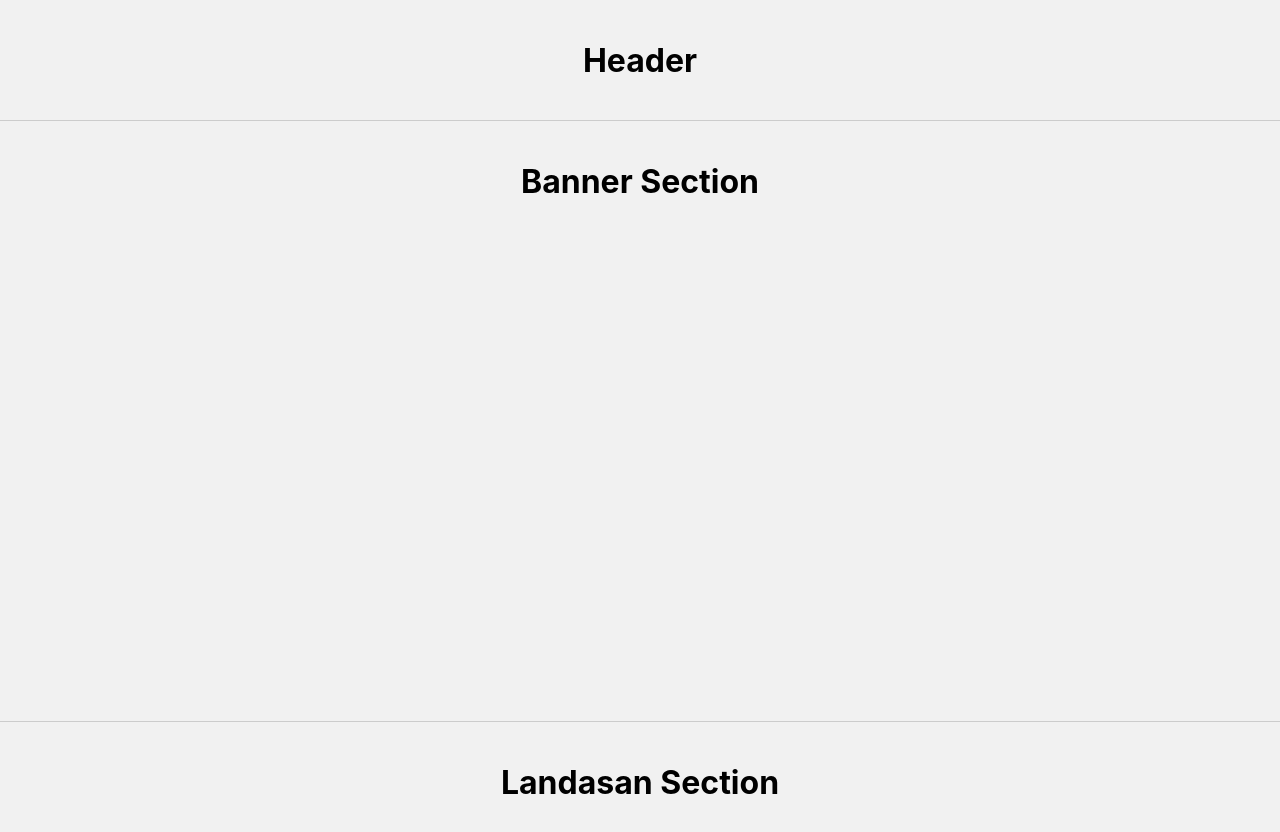
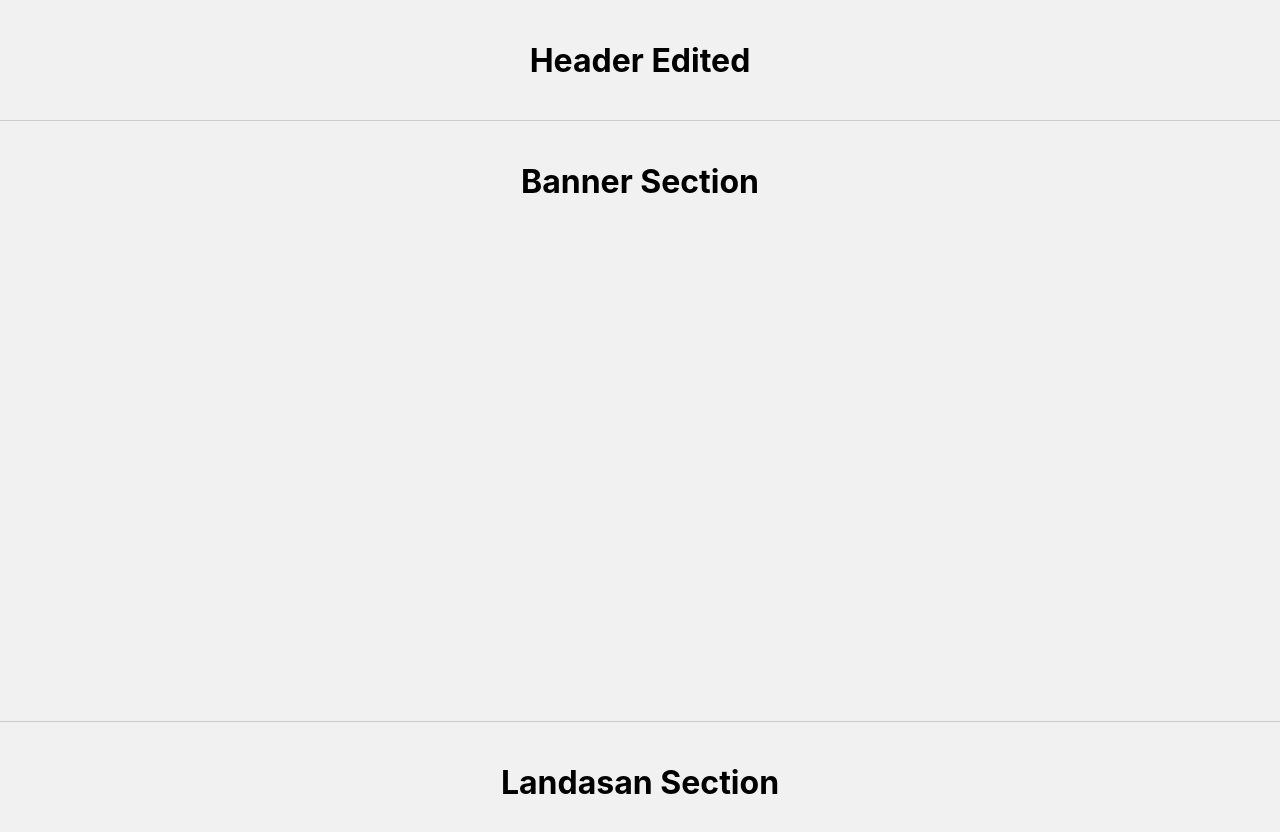
Before and after one commit to muhidayat03/sajadars-web, a React (Create React App) app: page / in a window 1280 px wide. Shown: the top 832 px of the page. Built offline with nearby package versions, Linux system fonts and the light colour scheme.

Commit message:
testing update header
fix #2

```diff
--- a/src/components/Header.js
+++ b/src/components/Header.js
@@ -8,7 +8,7 @@ const Header = () =>
   <Section>
     <Row>
       <Col>
-        <h1>Header</h1>
+        <h1>Header Edited</h1>
       </Col>
     </Row>
   </Section>
```
